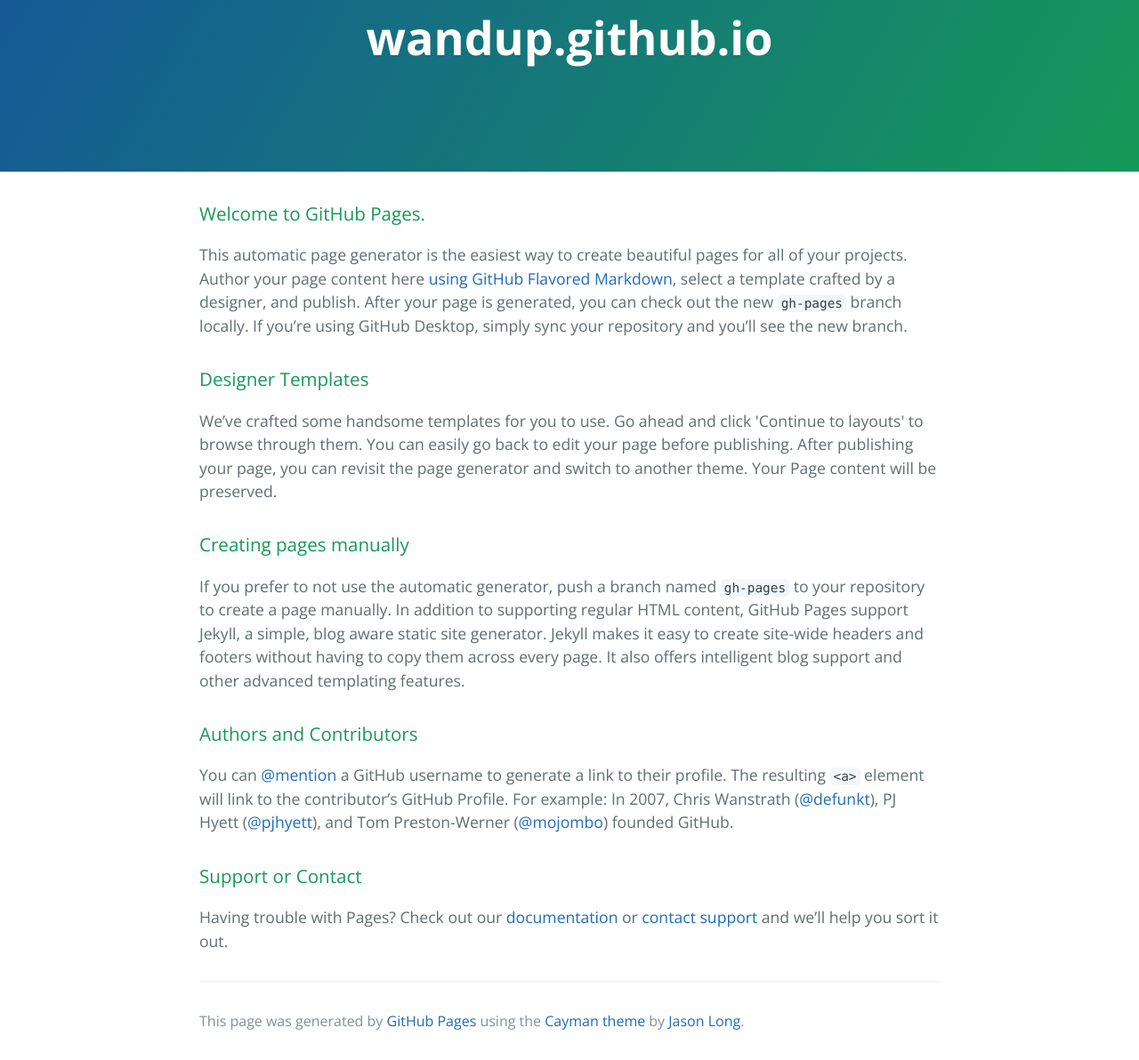
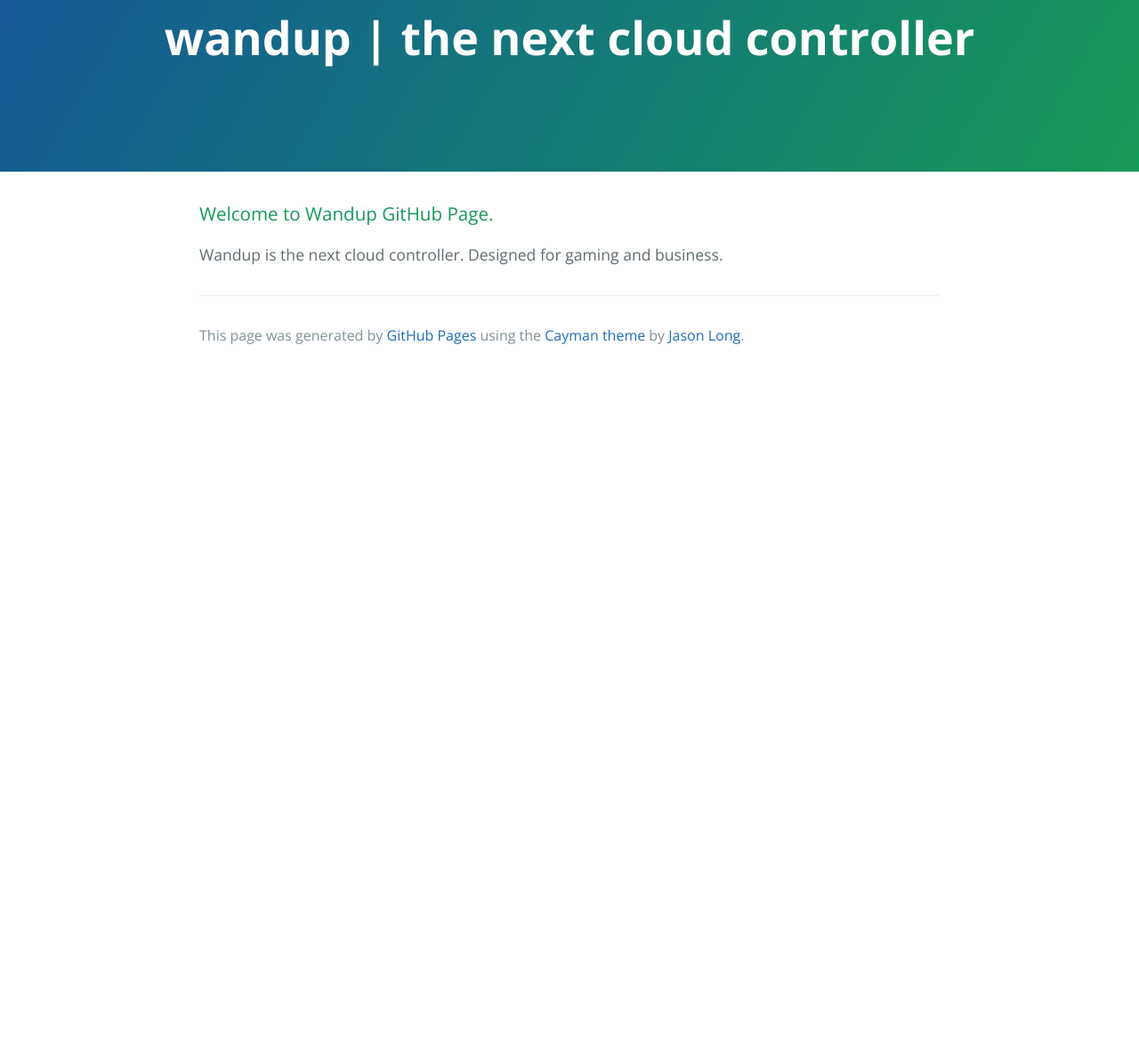
Before and after one commit to wandup/wandup.github.io, a plain HTML site: page index.html in a window 1280 px wide. Shown: the part 77-1269 px from the top of the page at 89% size. After the commit the page ends 800 px from the top, so only its background shows below. Drawn offline with nearby package versions, Linux system fonts and the light colour scheme.

Commit message:
Update index.html

```diff
--- a/index.html
+++ b/index.html
@@ -11,36 +11,15 @@
   </head>
   <body>
     <section class="page-header">
-      <h1 class="project-name">wandup.github.io</h1>
+      <h1 class="project-name">wandup | the next cloud controller</h1>
       <h2 class="project-tagline"></h2>
     </section>
 
     <section class="main-content">
       <h3>
-<a id="welcome-to-github-pages" class="anchor" href="#welcome-to-github-pages" aria-hidden="true"><span aria-hidden="true" class="octicon octicon-link"></span></a>Welcome to GitHub Pages.</h3>
+<a id="welcome-to-github-pages" class="anchor" href="#welcome-to-github-pages" aria-hidden="true"><span aria-hidden="true" class="octicon octicon-link"></span></a>Welcome to Wandup GitHub Page.</h3>
 
-<p>This automatic page generator is the easiest way to create beautiful pages for all of your projects. Author your page content here <a href="https://guides.github.com/features/mastering-markdown/">using GitHub Flavored Markdown</a>, select a template crafted by a designer, and publish. After your page is generated, you can check out the new <code>gh-pages</code> branch locally. If you’re using GitHub Desktop, simply sync your repository and you’ll see the new branch.</p>
-
-<h3>
-<a id="designer-templates" class="anchor" href="#designer-templates" aria-hidden="true"><span aria-hidden="true" class="octicon octicon-link"></span></a>Designer Templates</h3>
-
-<p>We’ve crafted some handsome templates for you to use. Go ahead and click 'Continue to layouts' to browse through them. You can easily go back to edit your page before publishing. After publishing your page, you can revisit the page generator and switch to another theme. Your Page content will be preserved.</p>
-
-<h3>
-<a id="creating-pages-manually" class="anchor" href="#creating-pages-manually" aria-hidden="true"><span aria-hidden="true" class="octicon octicon-link"></span></a>Creating pages manually</h3>
-
-<p>If you prefer to not use the automatic generator, push a branch named <code>gh-pages</code> to your repository to create a page manually. In addition to supporting regular HTML content, GitHub Pages support Jekyll, a simple, blog aware static site generator. Jekyll makes it easy to create site-wide headers and footers without having to copy them across every page. It also offers intelligent blog support and other advanced templating features.</p>
-
-<h3>
-<a id="authors-and-contributors" class="anchor" href="#authors-and-contributors" aria-hidden="true"><span aria-hidden="true" class="octicon octicon-link"></span></a>Authors and Contributors</h3>
-
-<p>You can <a href="https://help.github.com/articles/basic-writing-and-formatting-syntax/#mentioning-users-and-teams" class="user-mention">@mention</a> a GitHub username to generate a link to their profile. The resulting <code>&lt;a&gt;</code> element will link to the contributor’s GitHub Profile. For example: In 2007, Chris Wanstrath (<a href="https://github.com/defunkt" class="user-mention">@defunkt</a>), PJ Hyett (<a href="https://github.com/pjhyett" class="user-mention">@pjhyett</a>), and Tom Preston-Werner (<a href="https://github.com/mojombo" class="user-mention">@mojombo</a>) founded GitHub.</p>
-
-<h3>
-<a id="support-or-contact" class="anchor" href="#support-or-contact" aria-hidden="true"><span aria-hidden="true" class="octicon octicon-link"></span></a>Support or Contact</h3>
-
-<p>Having trouble with Pages? Check out our <a href="https://help.github.com/pages">documentation</a> or <a href="https://github.com/contact">contact support</a> and we’ll help you sort it out.</p>
-
+<p>Wandup is the next cloud controller. Designed for gaming and business.</p>
       <footer class="site-footer">
 
         <span class="site-footer-credits">This page was generated by <a href="https://pages.github.com">GitHub Pages</a> using the <a href="https://github.com/jasonlong/cayman-theme">Cayman theme</a> by <a href="https://twitter.com/jasonlong">Jason Long</a>.</span>
```
